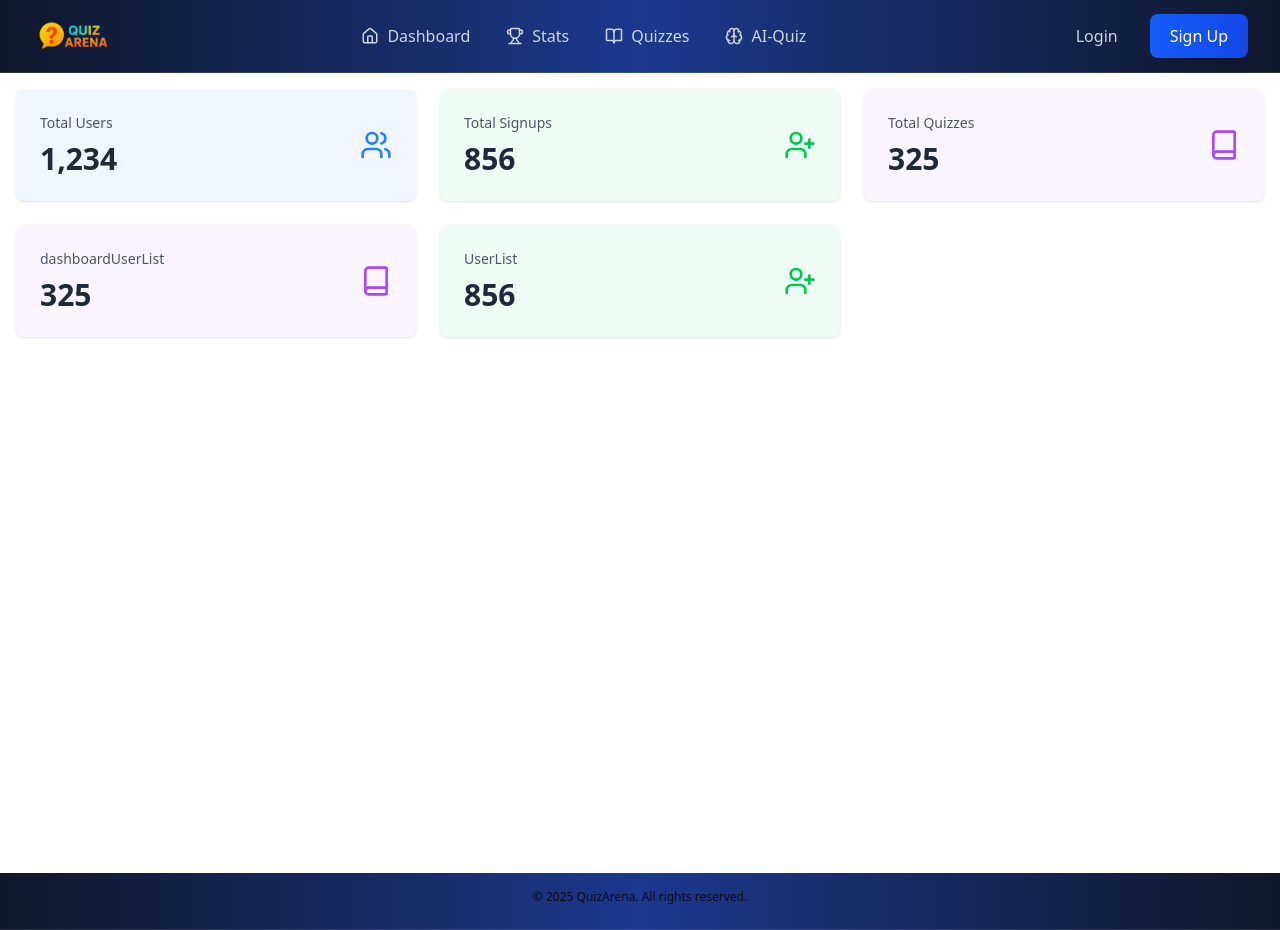
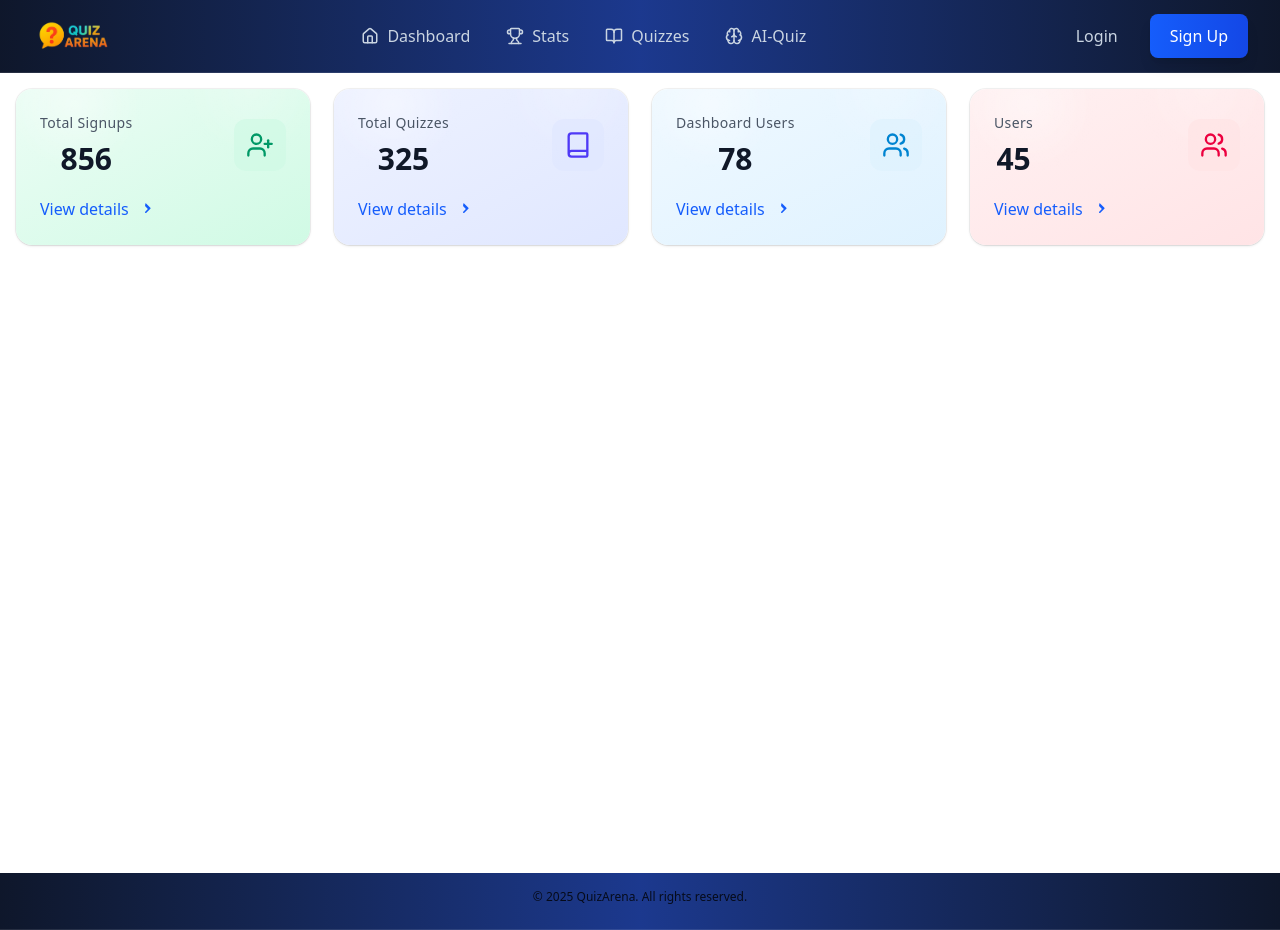
Before and after one commit to quizarenastar/quiz-arena-dashboard, a React (Vite) app: page / in a window 1280 px wide. Built offline with nearby package versions, Linux system fonts and the light colour scheme.

Commit message:
feat: integrate react-hot-toast for notifications and enhance user authentication flow

```diff
--- a/package.json
+++ b/package.json
@@ -14,6 +14,7 @@
         "lucide-react": "^0.542.0",
         "react": "^19.1.1",
         "react-dom": "^19.1.1",
+        "react-hot-toast": "^2.6.0",
         "react-router-dom": "^7.8.2",
         "tailwindcss": "^4.1.12"
     },
--- a/src/App.jsx
+++ b/src/App.jsx
@@ -2,6 +2,7 @@ import { BrowserRouter as Router } from 'react-router-dom';
 import RoutesComponent from './RoutesComponent';
 import Header from './Components/Header';
 import Footer from './Components/Footer';
+import { Toaster } from 'react-hot-toast';
 
 const App = () => {
     return (
@@ -9,6 +10,7 @@ const App = () => {
             <Header />
             <RoutesComponent />
             <Footer />
+            <Toaster position="top-right" />
         </Router>
     );
 };
--- a/src/Components/Header.jsx
+++ b/src/Components/Header.jsx
@@ -1,9 +1,22 @@
-import React, { useState } from 'react';
-import { Menu, X, Brain, Home, BookOpen, Trophy } from 'lucide-react';
+import React, { useState, useEffect } from 'react';
+import {
+    Menu,
+    X,
+    Brain,
+    Home,
+    BookOpen,
+    Trophy,
+    User,
+    LogOut,
+} from 'lucide-react';
+import toast from 'react-hot-toast';
 import QuizArenaLogo from '../assets/namelogo.png';
 
 function Header() {
     const [isMenuOpen, setIsMenuOpen] = useState(false);
+    const [isLoggedIn, setIsLoggedIn] = useState(
+        Boolean(localStorage.getItem('authToken'))
+    );
 
     const navItems = [
         { href: '/', label: 'Dashboard', icon: Home },
@@ -14,6 +27,32 @@ function Header() {
 
     const toggleMenu = () => {
         setIsMenuOpen(!isMenuOpen);
+    };
+
+    useEffect(() => {
+        const syncAuthState = () =>
+            setIsLoggedIn(Boolean(localStorage.getItem('authToken')));
+        syncAuthState();
+        const onStorage = (e) => {
+            if (e.key === 'authToken') {
+                syncAuthState();
+            }
+        };
+        window.addEventListener('storage', onStorage);
+        return () => window.removeEventListener('storage', onStorage);
+    }, []);
+
+    const handleLogout = () => {
+        try {
+            localStorage.removeItem('authToken');
+            setIsLoggedIn(false);
+            toast.success('Logged out');
+            window.location.href = '/login';
+        } catch (err) {
+            console.log(err);
+
+            toast.error('Failed to logout');
+        }
     };
 
     return (
@@ -47,6 +86,31 @@ function Header() {
 
                     {/* Desktop Auth Buttons */}
                     <div className='hidden lg:flex items-center space-x-3'>
+                        {isLoggedIn ? (
+                            <>
+                                <a
+                                    href='/profile'
+                                    className='flex items-center space-x-2 px-4 py-2 rounded-lg text-slate-300 hover:text-white hover:bg-white/10 transition-all duration-200 font-medium'
+                                    title='Profile'
+                                >
+                                    <User size={18} />
+                                    <span className='hidden xl:inline'>
+                                        Profile
+                                    </span>
+                                </a>
+                                <button
+                                    onClick={handleLogout}
+                                    className='flex items-center space-x-2 px-4 py-2 rounded-lg text-white bg-red-600 hover:bg-red-700 transition-all duration-200 font-medium'
+                                    title='Logout'
+                                >
+                                    <LogOut size={18} />
+                                    <span className='hidden xl:inline'>
+                                        Logout
+                                    </span>
+                                </button>
+                            </>
+                        ) : (
+                            <>
                                 <a
                                     href='/login'
                                     className='px-5 py-2.5 text-slate-300 hover:text-white font-medium transition-colors duration-200 hover:bg-white/5 rounded-lg'
@@ -59,6 +123,8 @@ function Header() {
                                 >
                                     Sign Up
                                 </a>
+                            </>
+                        )}
                     </div>
 
                     {/* Mobile menu button */}
@@ -95,6 +161,27 @@ function Header() {
 
                             {/* Mobile Auth Buttons */}
                             <div className='pt-4 space-y-2 border-t border-white/10 mt-4'>
+                                {isLoggedIn ? (
+                                    <>
+                                        <a
+                                            href='/profile'
+                                            className='block w-full px-4 py-3 text-center text-slate-300 hover:text-white font-medium transition-colors duration-200 hover:bg-white/5 rounded-lg'
+                                            onClick={() => setIsMenuOpen(false)}
+                                        >
+                                            Profile
+                                        </a>
+                                        <button
+                                            onClick={() => {
+                                                setIsMenuOpen(false);
+                                                handleLogout();
+                                            }}
+                                            className='block w-full px-4 py-3 text-center bg-red-600 hover:bg-red-700 text-white font-medium rounded-lg transition-all duration-200 shadow-lg'
+                                        >
+                                            Logout
+                                        </button>
+                                    </>
+                                ) : (
+                                    <>
                                         <a
                                             href='/login'
                                             className='block w-full px-4 py-3 text-center text-slate-300 hover:text-white font-medium transition-colors duration-200 hover:bg-white/5 rounded-lg'
@@ -109,6 +196,8 @@ function Header() {
                                         >
                                             Sign Up
                                         </a>
+                                    </>
+                                )}
                             </div>
                         </div>
                     </div>
--- a/src/Components/StatsCard.jsx
+++ b/src/Components/StatsCard.jsx
@@ -1,69 +1,117 @@
-import React from 'react';
 import { Users, UserPlus, Book } from 'lucide-react';
-import UserList from '../Pages/UserList';
+import { useNavigate } from 'react-router-dom';
 
 function StatsCard() {
-    // Mock data
+    const navigate = useNavigate();
+
+    // Mock data (replace with real values when API is ready)
     const mockStats = {
-        totalUsers: 1234,
         totalSignups: 856,
         totalQuizzes: 325,
         dashboardUserList: 78,
-        UserList: 45,
+        userList: 45,
     };
 
     const cards = [
         {
-            title: 'Total Users',
-            value: mockStats.totalUsers,
-            icon: <Users className='w-8 h-8 text-blue-500' />,
-            bgColor: 'bg-blue-50',
+            key: 'signups',
+            title: 'Total Signups',
+            value: mockStats.totalSignups,
+            icon: (
+                <div className='rounded-xl bg-emerald-100/70 dark:bg-emerald-900/30 p-3'>
+                    <UserPlus className='w-7 h-7 text-emerald-600 dark:text-emerald-400' />
+                </div>
+            ),
+            to: '/signup',
+            gradient:
+                'from-emerald-50 to-emerald-100 dark:from-slate-800 dark:to-slate-800/60',
         },
         {
-            title: 'Total Signups',
-            value: mockStats.totalSignups,
-            icon: <UserPlus className='w-8 h-8 text-green-500' />,
-            bgColor: 'bg-green-50',
+            key: 'quizzes',
+            title: 'Total Quizzes',
+            value: mockStats.totalQuizzes,
+            icon: (
+                <div className='rounded-xl bg-indigo-100/70 dark:bg-indigo-900/30 p-3'>
+                    <Book className='w-7 h-7 text-indigo-600 dark:text-indigo-400' />
+                </div>
+            ),
+            to: '/',
+            gradient:
+                'from-indigo-50 to-indigo-100 dark:from-slate-800 dark:to-slate-800/60',
         },
         {
-            title: 'Total Quizzes',
-            value: mockStats.totalQuizzes,
-            icon: <Book className='w-8 h-8 text-purple-500' />,
-            bgColor: 'bg-purple-50',
+            key: 'dashboardUsers',
+            title: 'Dashboard Users',
+            value: mockStats.dashboardUserList,
+            icon: (
+                <div className='rounded-xl bg-sky-100/70 dark:bg-sky-900/30 p-3'>
+                    <Users className='w-7 h-7 text-sky-600 dark:text-sky-400' />
+                </div>
+            ),
+            to: '/dashboarduserlist',
+            gradient:
+                'from-sky-50 to-sky-100 dark:from-slate-800 dark:to-slate-800/60',
         },
         {
-            title: ' dashboardUserList',
-            value: mockStats.totalQuizzes,
-            icon: <Book className='w-8 h-8 text-purple-500' />,
-            bgColor: 'bg-purple-50',
-        },
-        {
-            title: 'UserList',
-            value: mockStats.totalSignups,
-            icon: <UserPlus className='w-8 h-8 text-green-500' />,
-            bgColor: 'bg-green-50',
+            key: 'users',
+            title: 'Users',
+            value: mockStats.userList,
+            icon: (
+                <div className='rounded-xl bg-rose-100/70 dark:bg-rose-900/30 p-3'>
+                    <Users className='w-7 h-7 text-rose-600 dark:text-rose-400' />
+                </div>
+            ),
+            to: '/userlist',
+            gradient:
+                'from-rose-50 to-rose-100 dark:from-slate-800 dark:to-slate-800/60',
         },
     ];
 
     return (
-        <div className='grid grid-cols-1 md:grid-cols-3 gap-6 p-4 '>
-            {cards.map((card, index) => (
-                <div
-                    key={index}
-                    className={`${card.bgColor} p-6 rounded-lg shadow-sm hover:shadow-md transition-shadow duration-300`}
+        <div className='grid grid-cols-1 md:grid-cols-2 xl:grid-cols-4 gap-6 p-4'>
+            {cards.map((card) => (
+                <button
+                    key={card.key}
+                    onClick={() => navigate(card.to)}
+                    type='button'
+                    className={`group relative overflow-hidden rounded-2xl bg-gradient-to-br ${card.gradient} p-6 shadow-sm ring-1 ring-black/5 transition-all duration-300 hover:shadow-xl hover:-translate-y-0.5 focus:outline-none focus-visible:ring-2 focus-visible:ring-offset-2 focus-visible:ring-blue-500`}
                 >
-                    <div className='flex items-center justify-between'>
+                    <div
+                        className='absolute inset-0 pointer-events-none opacity-60 group-hover:opacity-80 transition-opacity duration-300'
+                        style={{
+                            backgroundImage:
+                                'radial-gradient(circle at 20% 10%, rgba(255,255,255,0.6), transparent 25%), radial-gradient(circle at 80% 0%, rgba(255,255,255,0.3), transparent 25%)',
+                        }}
+                    />
+                    <div className='relative flex items-center justify-between'>
                         <div>
-                            <p className='text-gray-600 text-sm font-medium'>
+                            <p className='text-gray-600 dark:text-gray-300 text-sm font-medium tracking-wide'>
                                 {card.title}
                             </p>
-                            <h3 className='text-3xl font-bold text-gray-800 mt-2'>
+                            <h3 className='text-3xl font-extrabold text-gray-900 dark:text-white mt-2'>
                                 {card.value.toLocaleString()}
                             </h3>
                         </div>
-                        {card.icon}
+                        <div className='transform transition-transform duration-300 group-hover:scale-110'>
+                            {card.icon}
+                        </div>
                     </div>
-                </div>
+                    <div className='mt-5 flex items-center text-blue-600 dark:text-blue-400 font-medium'>
+                        <span className='mr-2'>View details</span>
+                        <svg
+                            className='w-4 h-4 transform transition-transform duration-300 group-hover:translate-x-1'
+                            fill='currentColor'
+                            viewBox='0 0 20 20'
+                            aria-hidden='true'
+                        >
+                            <path
+                                fillRule='evenodd'
+                                d='M10.293 3.293a1 1 0 011.414 0l5 5a1 1 0 010 1.414l-5 5a1 1 0 11-1.414-1.414L13.586 10 10.293 6.707a1 1 0 010-1.414z'
+                                clipRule='evenodd'
+                            ></path>
+                        </svg>
+                    </div>
+                </button>
             ))}
         </div>
     );
--- a/src/Pages/DashboardUserList.jsx
+++ b/src/Pages/DashboardUserList.jsx
@@ -1,5 +1,6 @@
 import React, { useState, useEffect } from 'react';
 import UserService from '../service/UserService';
+import toast from 'react-hot-toast';
 
 const DashboardUserList = () => {
     const [dashboardUsers, setDashboardUsers] = useState([]);
@@ -18,11 +19,16 @@ const DashboardUserList = () => {
             const response = await UserService.getDashboardUserList();
             if (response.success) {
                 setDashboardUsers(response.data);
+                toast.success('Loaded dashboard users');
             } else {
                 setError(response.message);
+                toast.error(
+                    response.message || 'Failed to load dashboard users'
+                );
             }
         } catch (err) {
-            setError('Failed to fetch dashboard users');
+            console.log(err);
+            toast.error('Failed to fetch dashboard users');
         } finally {
             setLoading(false);
         }
--- a/src/Pages/Login.jsx
+++ b/src/Pages/Login.jsx
@@ -2,6 +2,7 @@ import React, { useState } from 'react';
 import { Eye, EyeOff, Mail, Lock, User, AlertCircle } from 'lucide-react';
 import AuthService from '../service/AuthService';
 import { useNavigate } from 'react-router-dom';
+import toast from 'react-hot-toast';
 
 const Login = () => {
     const [email, setEmail] = useState('');
@@ -25,12 +26,16 @@ const Login = () => {
                 // Note: In a real app, you'd use proper token storage
                 console.log('Token would be stored:', response.data.token);
                 localStorage.setItem('authToken', response.data.token);
+                toast.success('Logged in successfully');
                 navigate('/');
             } else {
-                setError(response.message || 'Login failed');
+                const message = response.message || 'Login failed';
+                setError(message);
+                toast.error(message);
             }
         } catch (err) {
-            setError('An error occurred during login');
+            console.log(err);
+            toast.error('An error occurred during login');
         } finally {
             setIsLoading(false);
         }
--- a/src/Pages/SignUp.jsx
+++ b/src/Pages/SignUp.jsx
@@ -11,9 +11,9 @@ import {
     UserPlus,
 } from 'lucide-react';
 
-import signupUser from '../service/AuthService';
 import { useNavigate } from 'react-router-dom';
 import AuthService from '../service/AuthService';
+import toast from 'react-hot-toast';
 
 const SignUp = () => {
     const [formData, setFormData] = useState({
@@ -89,12 +89,16 @@ const SignUp = () => {
                 if (response.token) {
                     console.log('Token would be stored:', response.token);
                 }
+                toast.success('Account created successfully');
                 navigate('/login'); // Redirect to login page after successful signup
             } else {
-                setErrors({ submit: response.message || 'Signup failed' });
+                const message = response.message || 'Signup failed';
+                setErrors({ submit: message });
+                toast.error(message);
             }
         } catch (err) {
-            setErrors({ submit: 'An error occurred during signup' });
+            console.log(err);
+            toast.error('An error occurred during signup');
         } finally {
             setIsSubmitting(false);
         }
--- a/src/Pages/UserList.jsx
+++ b/src/Pages/UserList.jsx
@@ -1,5 +1,6 @@
 import React, { useState, useEffect } from 'react';
 import UserService from '../service/UserService';
+import toast from 'react-hot-toast';
 
 const UserList = () => {
     const [users, setUsers] = useState([]);
@@ -20,19 +21,26 @@ const UserList = () => {
                 const response = await UserService.getUserList();
                 if (response.success) {
                     setUsers(response.data);
+                    toast.success('Loaded users');
                 } else {
                     setError(response.message);
+                    toast.error(response.message || 'Failed to load users');
                 }
             } else {
                 const response = await UserService.getDashboardUserList();
                 if (response.success) {
                     setDashboardUsers(response.data);
+                    toast.success('Loaded dashboard users');
                 } else {
-                    setError(response.message);
+                    toast.error(
+                        response.message || 'Failed to load dashboard users'
+                    );
                 }
             }
         } catch (err) {
-            setError('Failed to fetch users');
+            console.log(err);
+
+            toast.error('Failed to fetch users');
         } finally {
             setLoading(false);
         }
--- a/src/main.jsx
+++ b/src/main.jsx
@@ -1,16 +1,10 @@
-import { StrictMode } from 'react'
-import { createRoot } from 'react-dom/client'
-import './index.css'
-import App from './App.jsx'
+import { StrictMode } from 'react';
+import { createRoot } from 'react-dom/client';
+import './index.css';
+import App from './App.jsx';
 
 createRoot(document.getElementById('root')).render(
-  <StrictMode>
-    <App />
-  </StrictMode>,
-)
-
-if ('serviceWorker' in navigator) {
-  window.addEventListener('load', () => {
-    navigator.serviceWorker.register('/sw.js').catch(() => {});
-  });
-}
+    <StrictMode>
+        <App />
+    </StrictMode>
+);
```
Also changed, not shown: 1 other file (tests, documents, lock files or other folders). Lines whose indentation alone changed are shown as unchanged.
